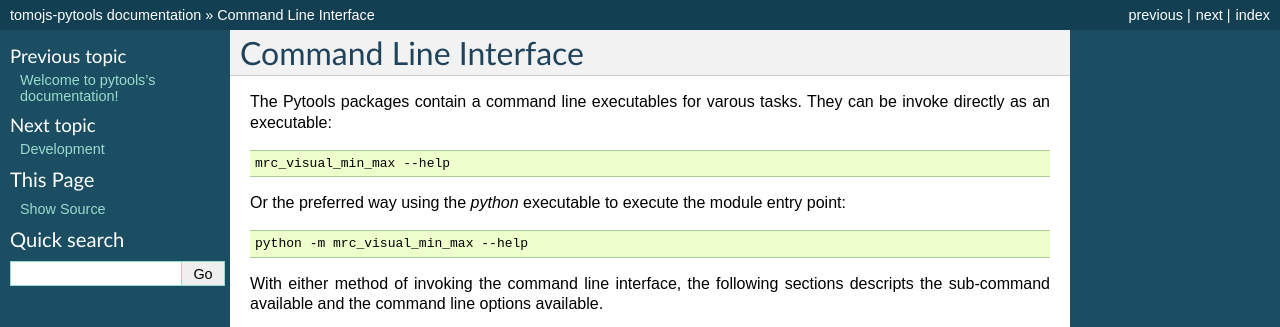
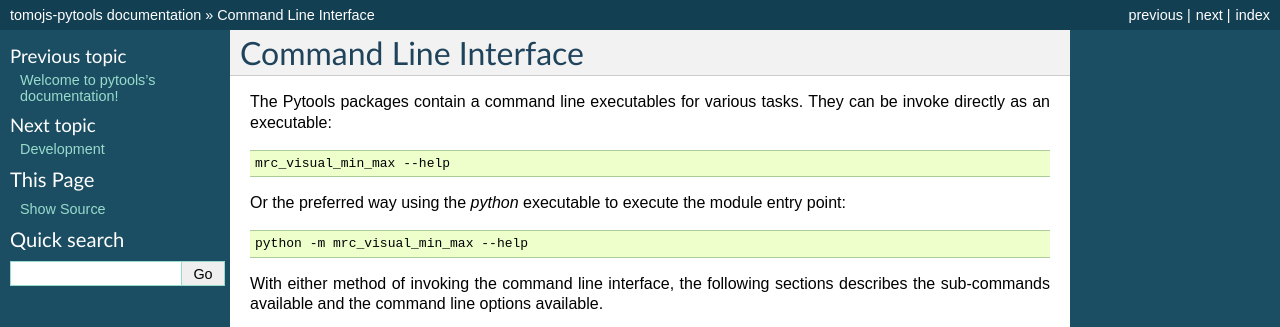
Before and after one commit to niaid/tomojs-pytools, a Sphinx documentation site: the page built from docs/commandline.rst, in a window 1280 px wide, cut to the strip 0-327 px from the top of the page. Built offline with Sphinx 7.4.7, drawn with Linux system fonts in a browser that asks for light colours.

Commit message:
Doc typeo fixes

```diff
--- a/docs/commandline.rst
+++ b/docs/commandline.rst
@@ -1,7 +1,7 @@
 Command Line Interface
 ======================
 
-The Pytools packages contain a command line executables for varous tasks. They can be invoke directly as an executable:
+The Pytools packages contain a command line executables for various tasks. They can be invoke directly as an executable:
 
 .. code-block :: bash
 
@@ -13,7 +13,7 @@ Or the preferred way using the `python` executable to execute the module entry p
 
     python -m mrc_visual_min_max --help
 
-With either method of invoking the command line interface, the following sections descripts the sub-command available
+With either method of invoking the command line interface, the following sections describes the sub-commands available
 and the command line options available.
 
 .. click:: pytools.ng.mrc2nifti:main
--- a/docs/development.rst
+++ b/docs/development.rst
@@ -68,7 +68,7 @@ line:
 
 .. code:: bash
 
-    python -m pytest tes
+    python -m pytest test
 
 
 Test Configuration
```
